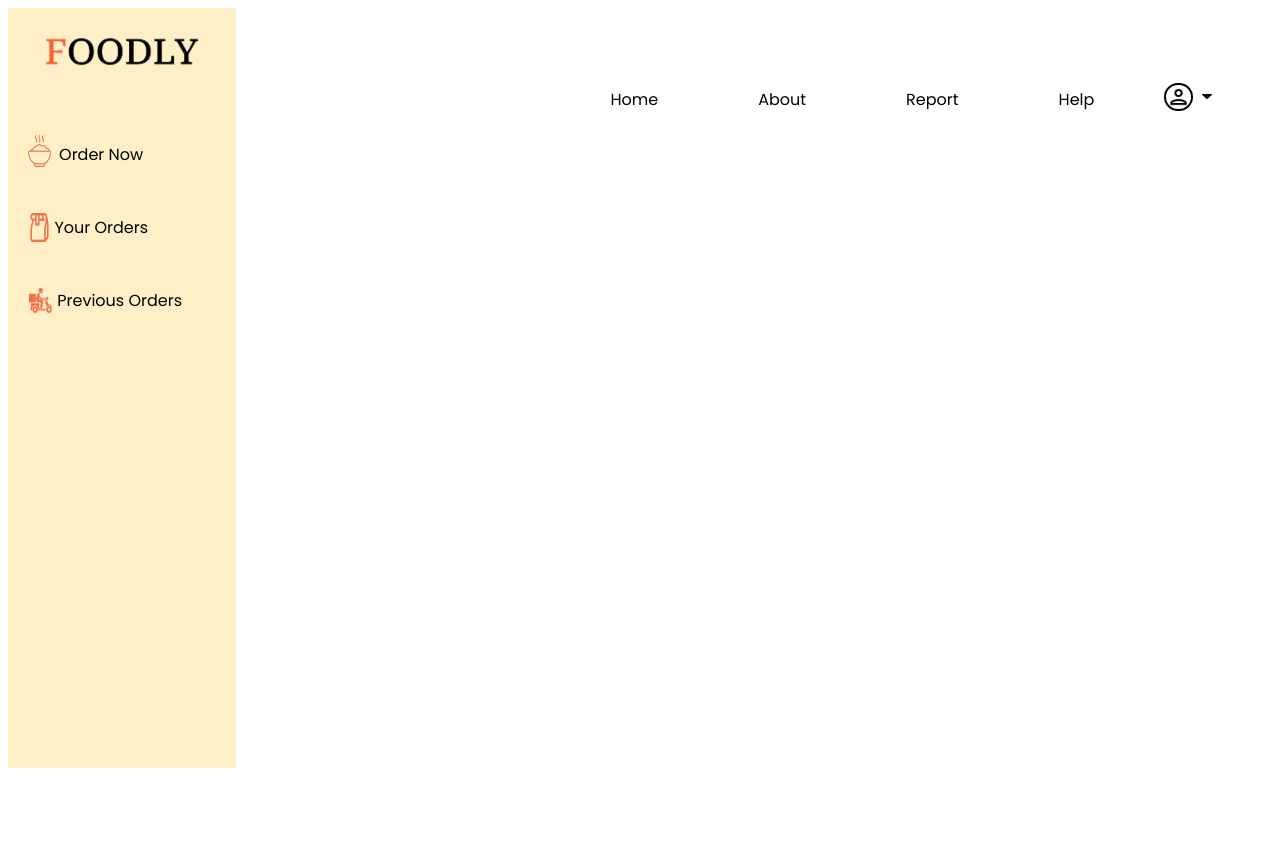
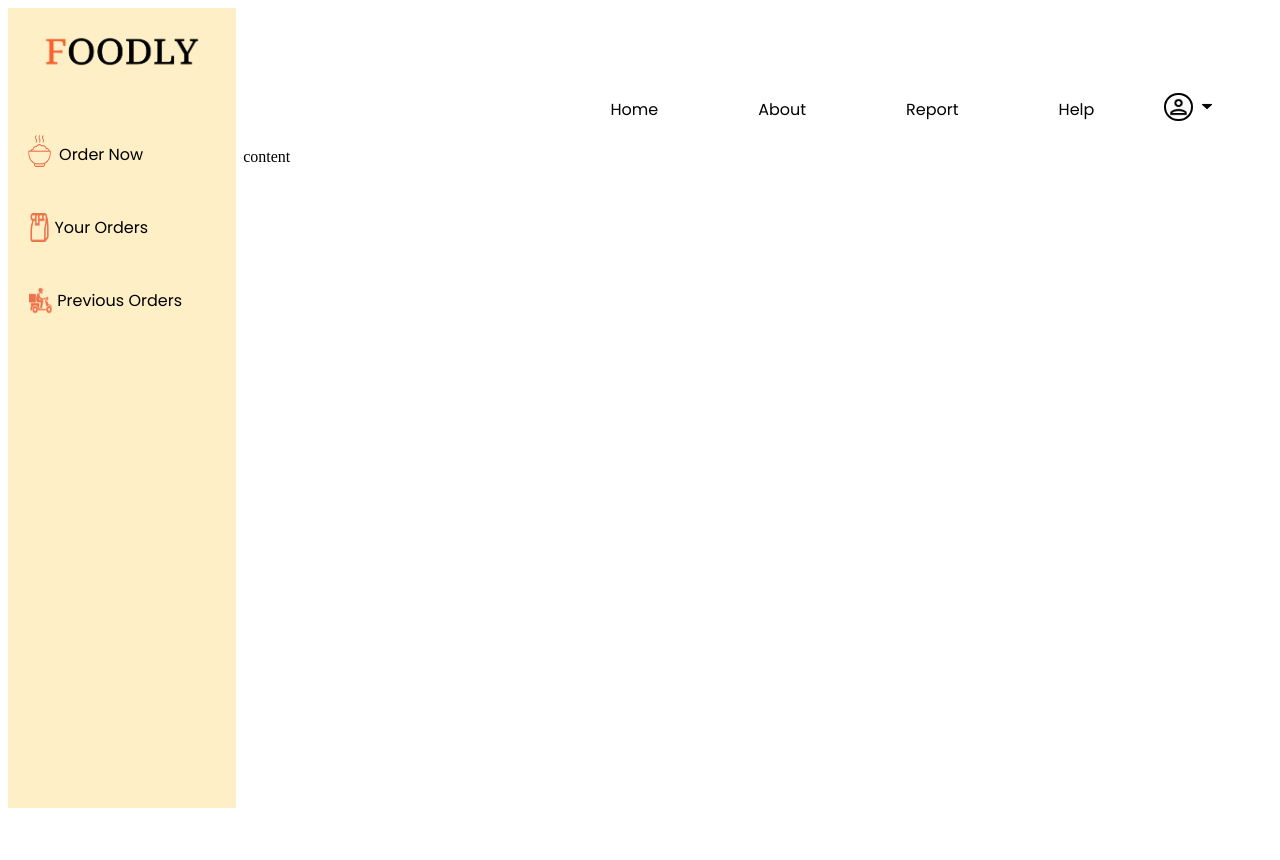
Before and after one commit to am12an34/xyz_foodly, a Flask app: template foodly/templates/index.html in a window 1280 px wide. Before the commit the page ends 768 px from the top, so only its background shows below. Run offline with Flask 3, Linux system fonts and the light colour scheme; the template is opened without the code that fills it, so the values that code supplies are empty.

Commit message:
updated dashboard

```diff
--- a/foodly/static/css/index.css
+++ b/foodly/static/css/index.css
@@ -10,7 +10,7 @@ body{
     align-items: center;
     max-width: 18%;
     background-color: #feefc6;
-    height: 95vh;
+    height: 100vh;
 }
 .sidenav-items:hover{
     background-color: #ffe5a6;
@@ -39,7 +39,8 @@ body{
     position: relative;
     float: right;
     width: 82%;
-    margin-top: -690px;
+    height: 30px;
+    margin-top: -720px;
 }
 .uppernav-items{
     list-style: none;
@@ -66,6 +67,10 @@ body{
     border-radius: 50%;
     border: 2px solid black;
 }
+.profile-pic:hover{
+    outline: 3px solid #f16c4c;
+    outline-offset: 2px;
+}
 .dropdown-content{
     transition: display 2s linear;
     display: none;
@@ -86,3 +91,11 @@ body{
     padding: 7px 5px;
     font-family: 'Poppins', sans-serif;
 }
+.content{
+    position: relative;
+    float: right;
+    margin-top: -660px;
+    width: 81%;
+    height: 89vh;
+    margin-right: 5px;
+}
--- a/foodly/templates/index.html
+++ b/foodly/templates/index.html
@@ -50,6 +50,9 @@
             </div>
         </nav>
     </div>
+    <div class="content">
+        content
+    </div>
     <script>
         const showDropdown = ()=>{
             const dropDown = document.getElementById("dropdown-contents");
```
